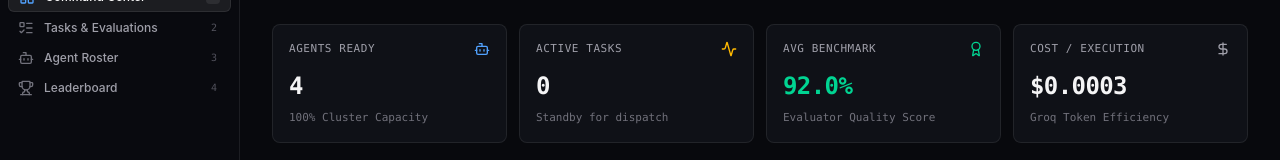
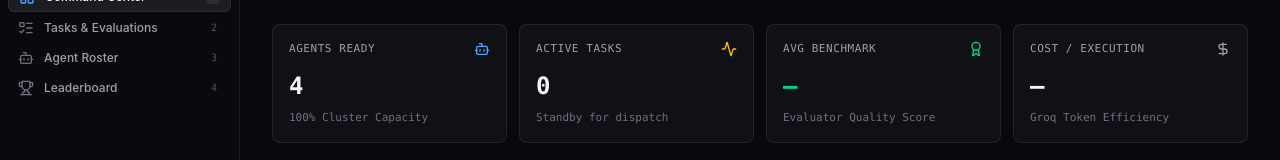
Before and after one commit to Anish2804/ARENA, a Next.js app in the folder frontend/: page / in a window 1280 px wide. Shown: the part 157-317 px from the top of the page. Built offline with nearby package versions, Linux system fonts and the light colour scheme; no server answers.

Commit message:
Show database em dash instead of fallback metrics

```diff
--- a/frontend/src/app/page.tsx
+++ b/frontend/src/app/page.tsx
@@ -228,14 +228,14 @@ export default function CommandCenter() {
         />
         <MetricCard
           label="Avg Benchmark"
-          value={metrics.avgQuality > 0 ? `${metrics.avgQuality}%` : "92.0%"}
+          value={metrics.avgQuality > 0 ? `${metrics.avgQuality}%` : "—"}
           subtext="Evaluator Quality Score"
           valueColor="text-emerald-400"
           icon={<Award className="w-4 h-4 text-emerald-400" />}
         />
         <MetricCard
           label="Cost / Execution"
-          value={metrics.avgCost > 0 ? `$${metrics.avgCost}` : "$0.0003"}
+          value={metrics.avgCost > 0 ? `$${metrics.avgCost}` : "—"}
           subtext="Groq Token Efficiency"
           icon={<DollarSign className="w-4 h-4 text-zinc-400" />}
         />
```
